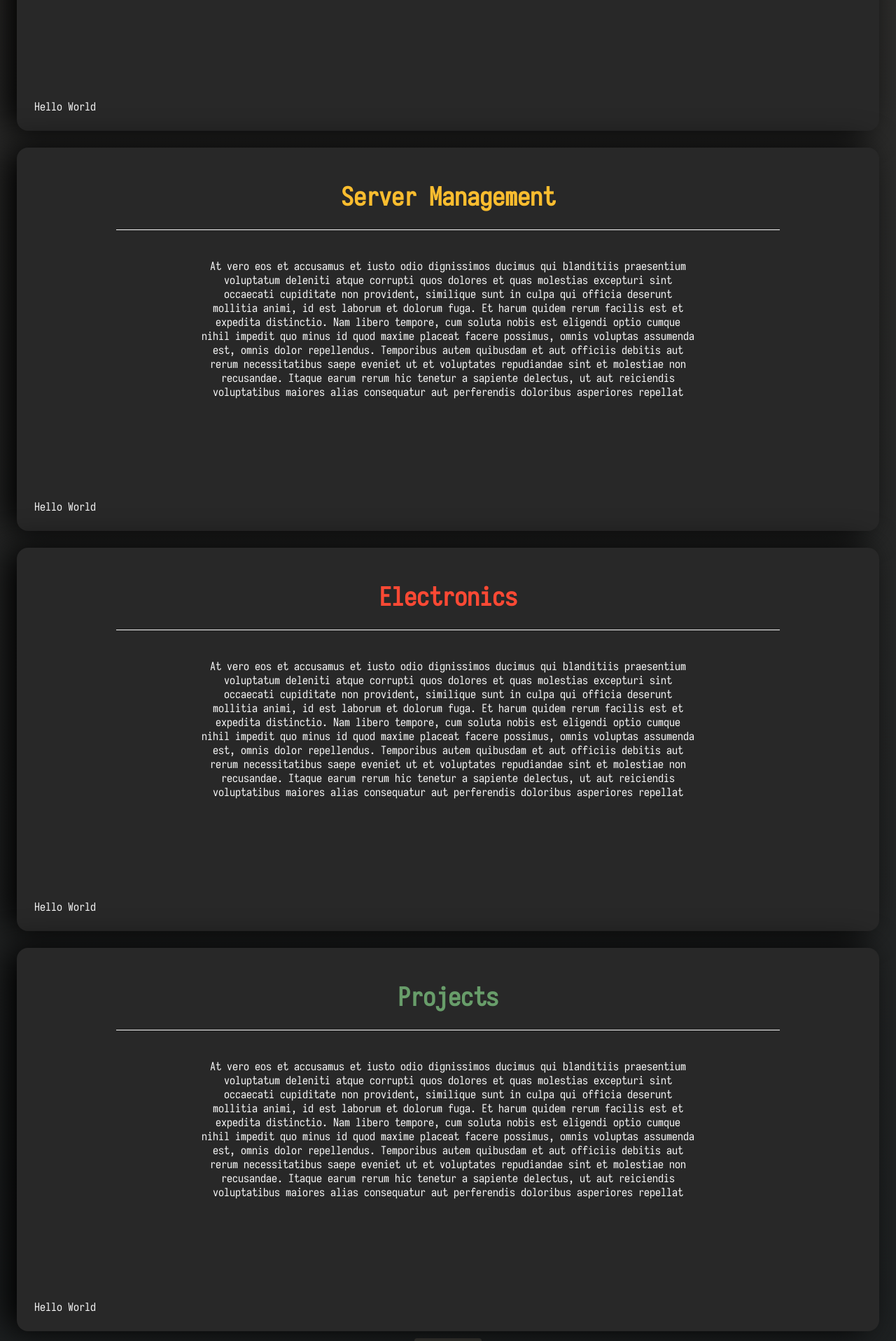
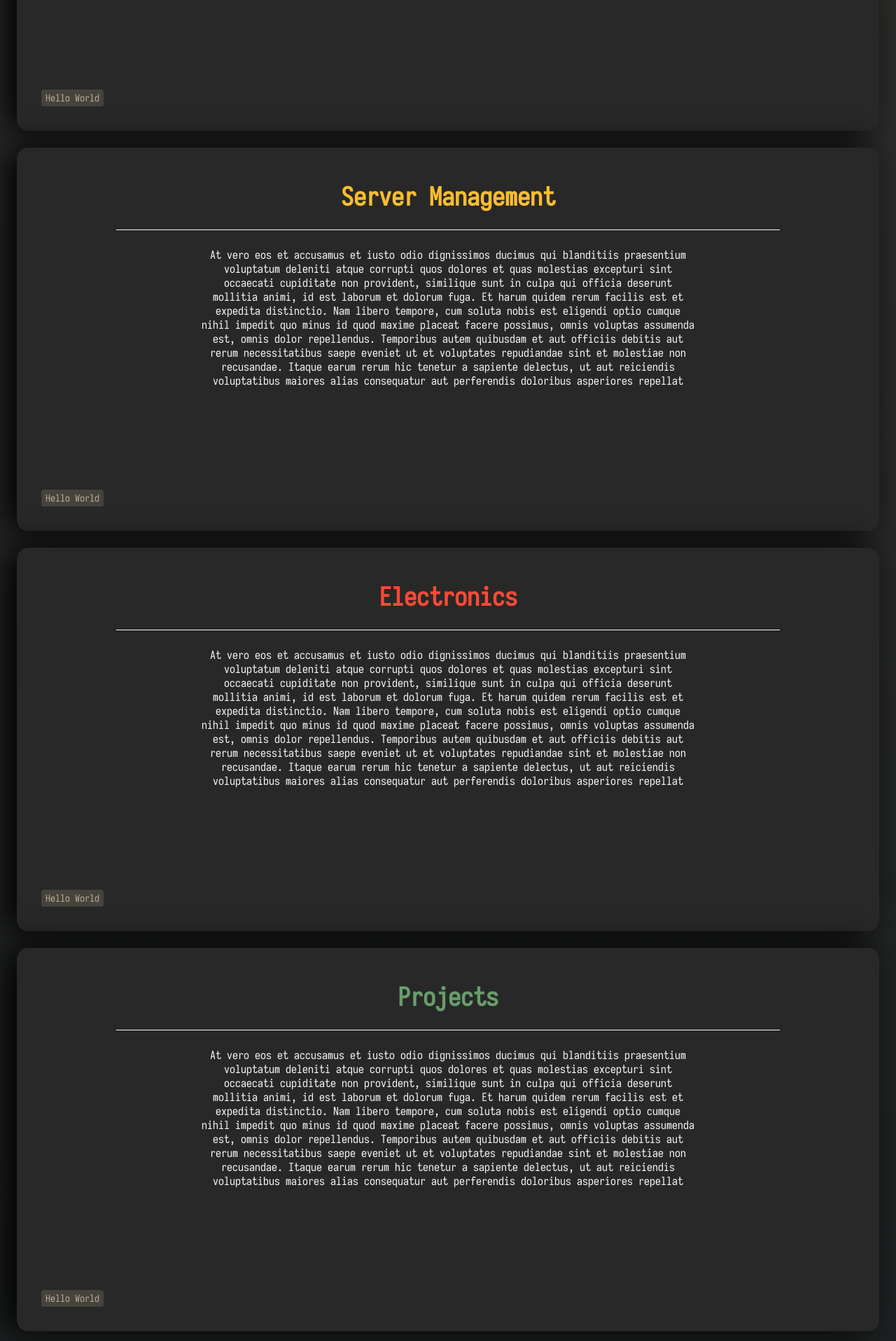
Before and after one commit to joaoofreitas/vue-portfolio, a Vue app in the folder portfolio/: page / in a window 1280 px wide. Shown: the part 1624-3541 px from the top of the page at 70% size. Built offline with nearby package versions, Linux system fonts and the light colour scheme.

Commit message:
V-Slot Added for Card Footer Implementation

```diff
--- a/portfolio/src/App.vue
+++ b/portfolio/src/App.vue
@@ -4,11 +4,35 @@
     <ConsolePrint/>
     <CardsList/>
     <AboutMe id="about" titleColor="#bdae93" :aboutContent="lorem"/>
-    <BigCard id="programming" title="Programming" titleColor="#076678" :content="lorem" bottom="Hello World"/>
-    <BigCard id="servers" title="Server Management" titleColor="#fabd2f" :content="lorem" bottom="Hello World"/>
-    <BigCard id="electronics" title="Electronics" titleColor="#fb4934" :content="lorem" bottom="Hello World"/>
-    <BigCard id="projects" title="Projects" titleColor="#689d6a" :content="lorem" bottom="Hello World"/>
-    <Tag/>
+
+    <BigCard id="programming" title="Programming" titleColor="#076678" :content="lorem" bottom="Hello World">
+      {{lorem}}
+      <template v-slot:footer>
+        <Tag nameTag="Hello World"/>
+      </template>
+    </BigCard>
+
+    <BigCard id="servers" title="Server Management" titleColor="#fabd2f">
+      {{lorem}}
+      <template v-slot:footer>
+        <Tag nameTag="Hello World"/>
+      </template>
+    </BigCard>
+
+    <BigCard id="electronics" title="Electronics" titleColor="#fb4934">
+      {{lorem}}
+      <template v-slot:footer>
+        <Tag nameTag="Hello World"/>
+      </template>
+    </BigCard>
+
+    <BigCard id="projects" title="Projects" titleColor="#689d6a">
+      {{lorem}}
+      <template v-slot:footer>
+        <Tag nameTag="Hello World"/>
+      </template>
+    </BigCard>
+
   </div>
 </template>
 
--- a/portfolio/src/components/BigCard.vue
+++ b/portfolio/src/components/BigCard.vue
@@ -5,11 +5,10 @@
         </header>
         <div class="divider"/>
         <div class="middle">
-            <p>{{content}}</p>
-            <slot></slot>
+            <slot/>
         </div>
         <div class ="bottom-card">
-            {{bottom}}
+            <slot name="footer"/>
         </div>
     </div>
 </template>
@@ -19,9 +18,7 @@ export default {
     name: 'BigCard',
     props: {
         title: String,
-        titleColor: String,
-        content: String,
-        bottom: String
+        titleColor: String
     },
     computed: {
         titleStyle() {return {'--text-color': this.titleColor}}
--- a/portfolio/src/components/Tag.vue
+++ b/portfolio/src/components/Tag.vue
@@ -1,13 +1,16 @@
 <template>
     <div class='tag'>
-        <span>Hello World!</span>
+        <span>{{nameTag}}</span>
     </div>
 
 </template>
 
 <script>
 export default {
-    name: 'Tags'
+    name: 'Tags',
+    props: {
+        nameTag: String
+    }
 }
 </script>
 
```
